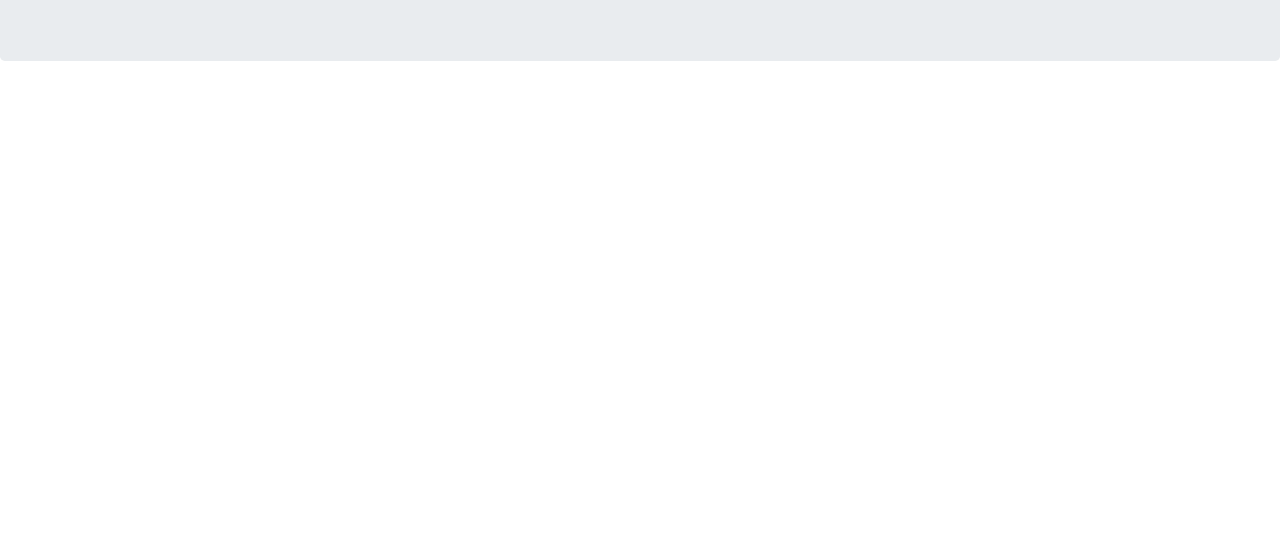
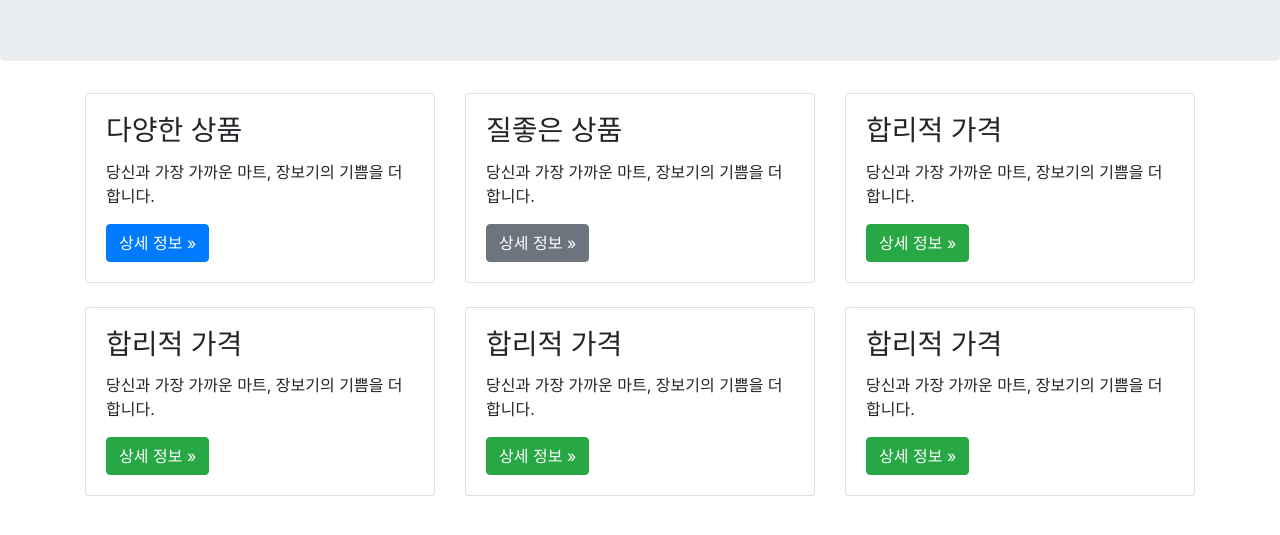
Before and after one commit to EomSunYoung/htmlworks, a plain HTML site: page bootstrap/index.html in a window 1280 px wide. Shown: the part 203-738 px from the top of the page. Drawn offline with Linux system fonts and the light colour scheme.

Commit message:
부트스트랩

```diff
--- a/bootstrap/index.html
+++ b/bootstrap/index.html
@@ -25,5 +25,81 @@
         <h1 class="text-center">Welcome to Shopping Mall</h1>
         <div class="text-center">좋은 품질, 착한 가격을 만나보세요.</div>
     </div>
+    <div class="container">
+        <div class="row">
+            <div class="col-4">
+                <div class="card">
+                    <div class="card-body">
+                        <h3 class="card-title">다양한 상품</h3>
+                        <p class="card-text">
+                            당신과 가장 가까운 마트,
+                            장보기의 기쁨을 더합니다.
+                        </p>
+                        <a href="#" class="btn btn-primary">상세 정보 &raquo;</a>
+                    </div>
+                </div>
+            </div>
+            <div class="col-4">
+                <div class="card">
+                    <div class="card-body">
+                        <h3 class="card-title">질좋은 상품</h3>
+                        <p class="card-text">
+                            당신과 가장 가까운 마트,
+                            장보기의 기쁨을 더합니다.
+                        </p>
+                        <a href="#" class="btn btn-secondary">상세 정보 &raquo;</a>
+                    </div>
+                </div>
+            </div>
+            <div class="col-4">
+                <div class="card">
+                    <div class="card-body">
+                        <h3 class="card-title">합리적 가격</h3>
+                        <p class="card-text">
+                            당신과 가장 가까운 마트,
+                            장보기의 기쁨을 더합니다.
+                        </p>
+                        <a href="#" class="btn btn-success">상세 정보 &raquo;</a>
+                    </div>
+                </div>
+            </div>
+            <div class="col-4 my-4">
+                <div class="card">
+                    <div class="card-body">
+                        <h3 class="card-title">합리적 가격</h3>
+                        <p class="card-text">
+                            당신과 가장 가까운 마트,
+                            장보기의 기쁨을 더합니다.
+                        </p>
+                        <a href="#" class="btn btn-success">상세 정보 &raquo;</a>
+                    </div>
+                </div>
+            </div>
+            <div class="col-4 my-4">
+                <div class="card">
+                    <div class="card-body">
+                        <h3 class="card-title">합리적 가격</h3>
+                        <p class="card-text">
+                            당신과 가장 가까운 마트,
+                            장보기의 기쁨을 더합니다.
+                        </p>
+                        <a href="#" class="btn btn-success">상세 정보 &raquo;</a>
+                    </div>
+                </div>
+            </div>
+            <div class="col-4 my-4">
+                <div class="card">
+                    <div class="card-body">
+                        <h3 class="card-title">합리적 가격</h3>
+                        <p class="card-text">
+                            당신과 가장 가까운 마트,
+                            장보기의 기쁨을 더합니다.
+                        </p>
+                        <a href="#" class="btn btn-success">상세 정보 &raquo;</a>
+                    </div>
+                </div>
+            </div>
+        </div>
+    </div>
 </body>
 </html>
```
